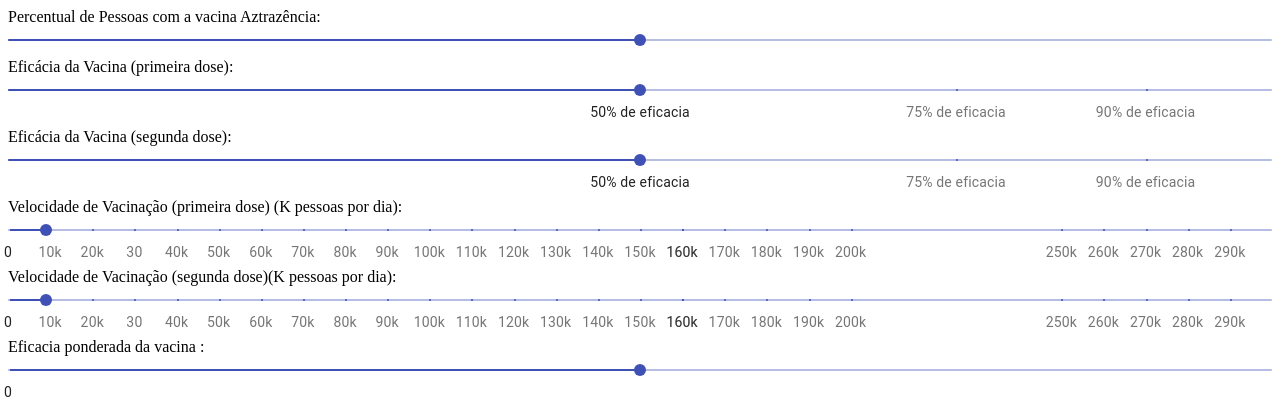
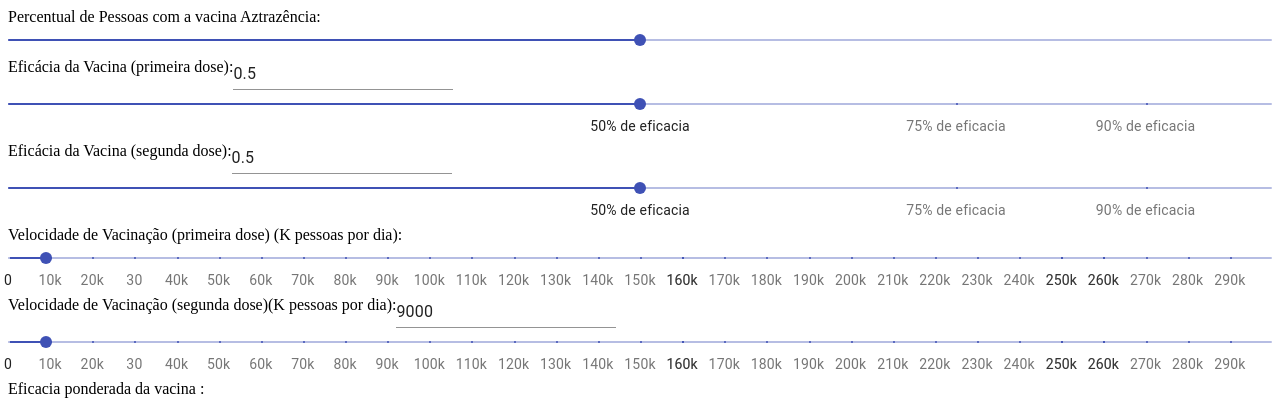
Before and after one commit to EscolaDeSaudePublica/sirv-rest-model-frontend, a React (Create React App) app: page / in a window 1280 px wide. Shown: the top 404 px of the page. Built offline with nearby package versions, Linux system fonts and the light colour scheme.

Commit message:
Text input for parameters

```diff
--- a/src/index.tsx
+++ b/src/index.tsx
@@ -2,7 +2,7 @@
 import * as ReactDOM from "react-dom";
 import { useRef, useLayoutEffect } from 'react';
 import Slider from '@material-ui/core/Slider';
-
+import TextField from '@material-ui/core/TextField';
 
 
 console.log(process.env.REACT_APP_BASE_URL_);
@@ -148,6 +148,30 @@
     {
         value: 200000,
         label: '200k',
+    },
+    {
+        value: 210000,
+        label: '210k',
+    },
+    {
+        value: 220000,
+        label: '220k',
+    },
+    {
+        value: 230000,
+        label: '230k',
+    },
+    {
+        value: 240000,
+        label: '240k',
+    },
+    {
+        value: 250000,
+        label: '250k',
+    },
+    {
+        value: 260000,
+        label: '260k',
     },
     {
         value: 250000,
@@ -297,12 +321,29 @@
     };
 
 
+    handleChange_first_dose_efficacy_text_input = (event: React.ChangeEvent<HTMLInputElement>) => {
+
+        this.setState({ first_dose_efficacy: event.target.value });
+
+        this.calc_vaccine_efficacy()
+
+    };
+
+
     handleChange_second_dose_efficacy = (event, newValue) => {
         this.setState({ second_dose_efficacy: newValue });
 
         this.calc_vaccine_efficacy()
     };
 
+
+    handleChange_second_dose_efficacy_text_input = (event: React.ChangeEvent<HTMLInputElement>) => {
+
+        this.setState({ second_dose_efficacy: event.target.value });
+
+        this.calc_vaccine_efficacy()
+
+    };
 
     handleChange_speed_first_dose = (event, newValue) => {
         this.setState({ speed_first_dose: newValue });
@@ -315,6 +356,15 @@
         this.setState({ speed_second_dose: newValue });
 
         this.calc_vaccine_efficacy()
+    };
+
+
+    handleChange_second_dose_speed_text_input = (event: React.ChangeEvent<HTMLInputElement>) => {
+
+        this.setState({ speed_second_dose: event.target.value });
+
+        this.calc_vaccine_efficacy()
+
     };
 
 
@@ -360,9 +410,11 @@
 
                  <label>
                         Eficácia da Vacina (primeira dose):
+                        <TextField value={this.state.first_dose_efficacy}
+                            onChange={this.handleChange_first_dose_efficacy_text_input} />
                 <Slider
 
-
+                    value={this.state.first_dose_efficacy}
                     orientation="horizontal"
                     defaultValue={0.5}
                     step={0.05}
@@ -377,8 +429,10 @@
 
                     <label>
                         Eficácia da Vacina (segunda dose):
+                        <TextField value={this.state.second_dose_efficacy}
+                            onChange={this.handleChange_second_dose_efficacy_text_input} />
                     <Slider
-
+                        value={this.state.second_dose_efficacy}
                         orientation="horizontal"
                         defaultValue={0.5}
                         step={0.05}
@@ -410,8 +464,10 @@
 
                     <label>
                         Velocidade de  Vacinação (segunda dose)(K pessoas por dia):
+                        <TextField value={this.state.speed_second_dose}
+                            onChange={this.handleChange_second_dose_speed_text_input} />
                         <Slider
-
+                            value={this.state.speed_second_dose}
                             orientation="horizontal"
                             defaultValue={9000}
                             step={1}
```
